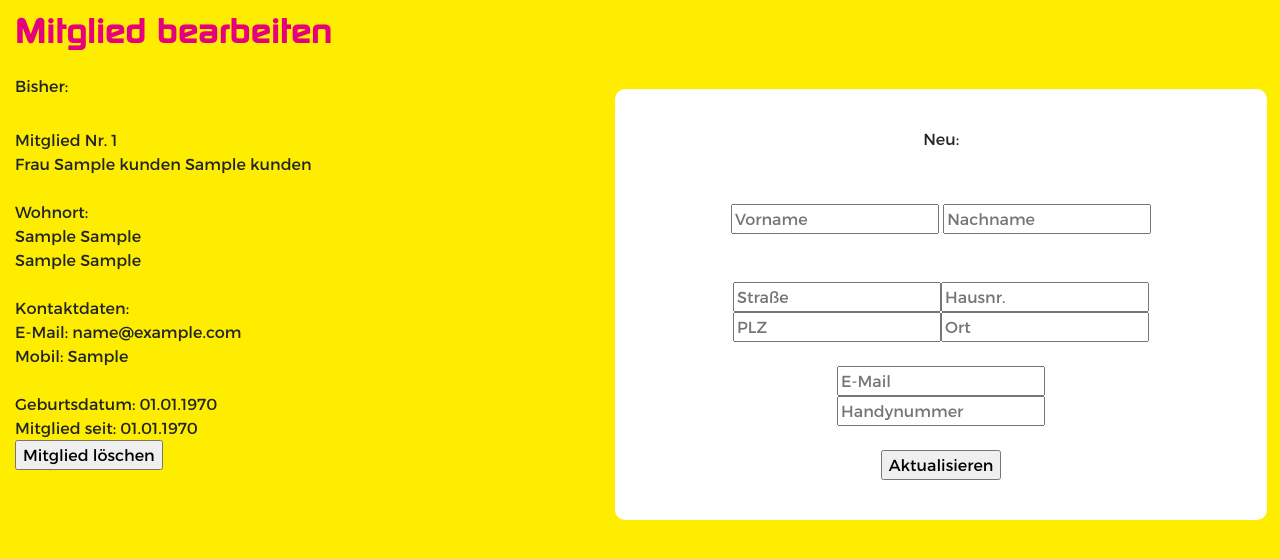
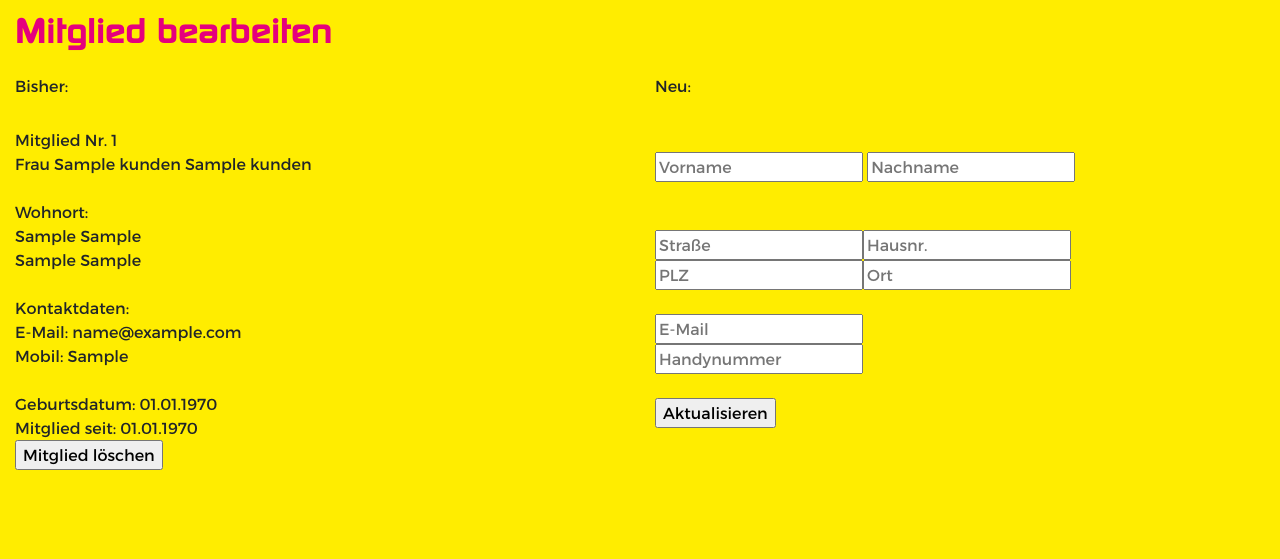
Before and after one commit to Liberale-Gamer/liga_mitglieder, a Flask app: page /edit/1 in a window 1280 px wide. Shown: the part 56-615 px from the top of the page. Run offline with Flask 2, Linux system fonts and the light colour scheme; a user stored in the database is signed in; tables that the repository leaves empty hold one stand-in row (values such as "Sample post"); some libraries are stand-ins or nearby versions; some web fonts are replaced.

Commit message:
Update div classes

```diff
--- a/ligamitglieder/templates/edit.html
+++ b/ligamitglieder/templates/edit.html
@@ -38,7 +38,7 @@
 
         </div>
 
-        <div class="col homebox centering">
+        <div class="col">
 
             <h6>Neu:</h6>
             </br>
--- a/ligamitglieder/templates/new.html
+++ b/ligamitglieder/templates/new.html
@@ -19,7 +19,7 @@
                 <input type="text" name="email" placeholder="E-Mail" required> </br>
                 <input type="text" name="mobil" placeholder="Mobil"> </br>
 
-                Geburtsdatum:<input type="date" name="geburtsdatum" placeholder="Geburtsdatum" required> </br>
+                Geburtsdatum: <input type="date" name="geburtsdatum" placeholder="Geburtsdatum" required> </br>
                 </br>
                 <input name="new" type="submit" value="Absenden">
         </div>
```
